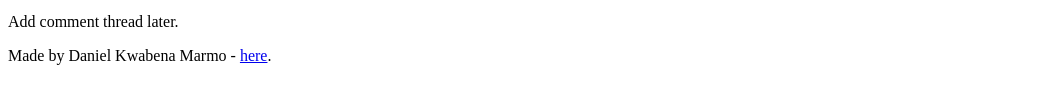
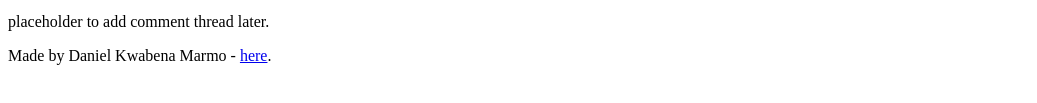
Before and after one commit to kwabenamarmo/My_First_Portfolio, a plain HTML site: page html_basic/tweets.html in a window 1280 px wide. Shown: the part 244-347 px from the top of the page, without its empty margins (0-1037 px from the left). Drawn offline with Linux system fonts and the light colour scheme.

Commit message:
Updated index.html, tweets.html

```diff
--- a/html_basic/tweets.html
+++ b/html_basic/tweets.html
@@ -25,7 +25,7 @@
 
         <!-- Aside Section -->
         <aside>
-            <p>Add comment thread later.</p>
+            <p>placeholder to add comment thread later.</p>
         </aside>
     </main>
 
```
